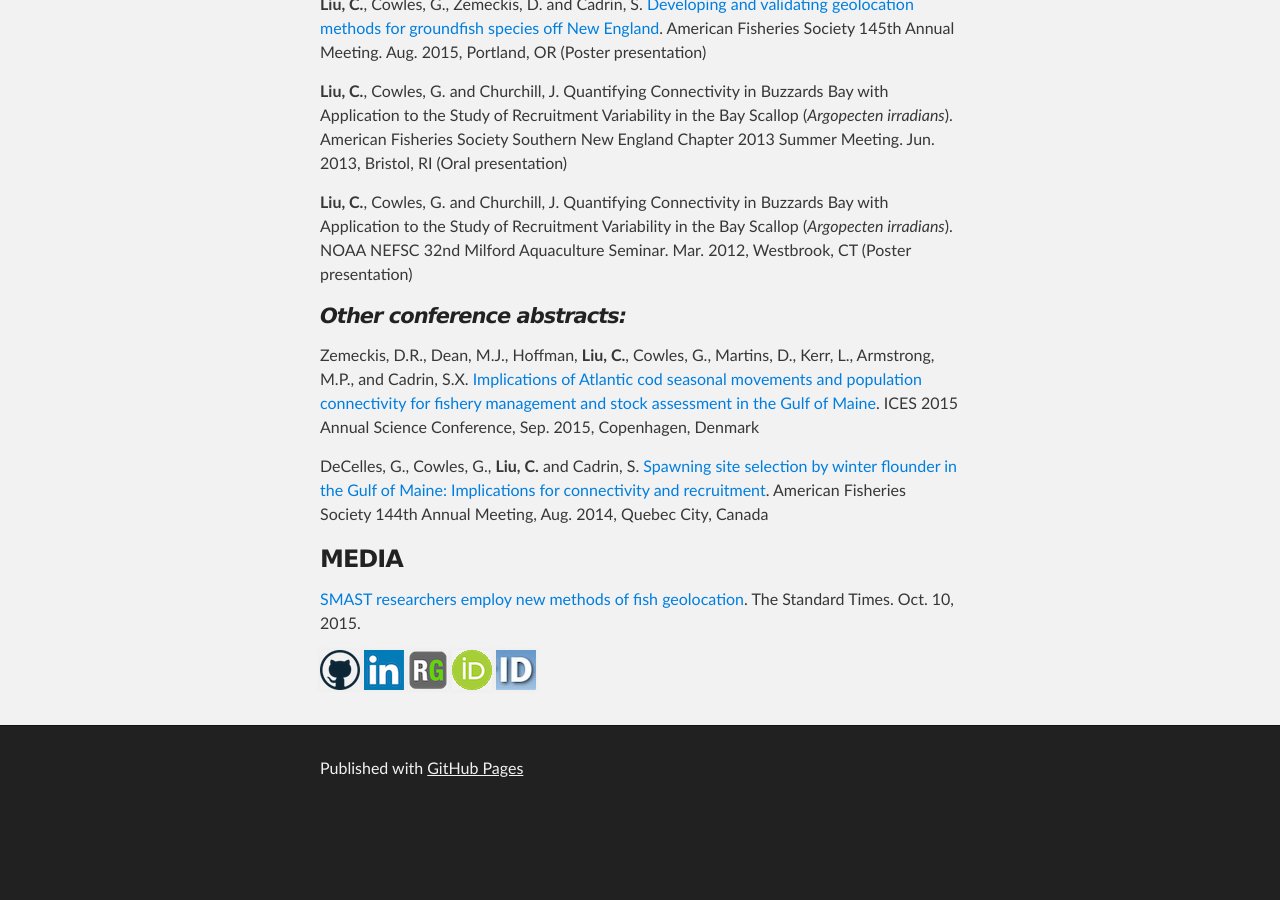
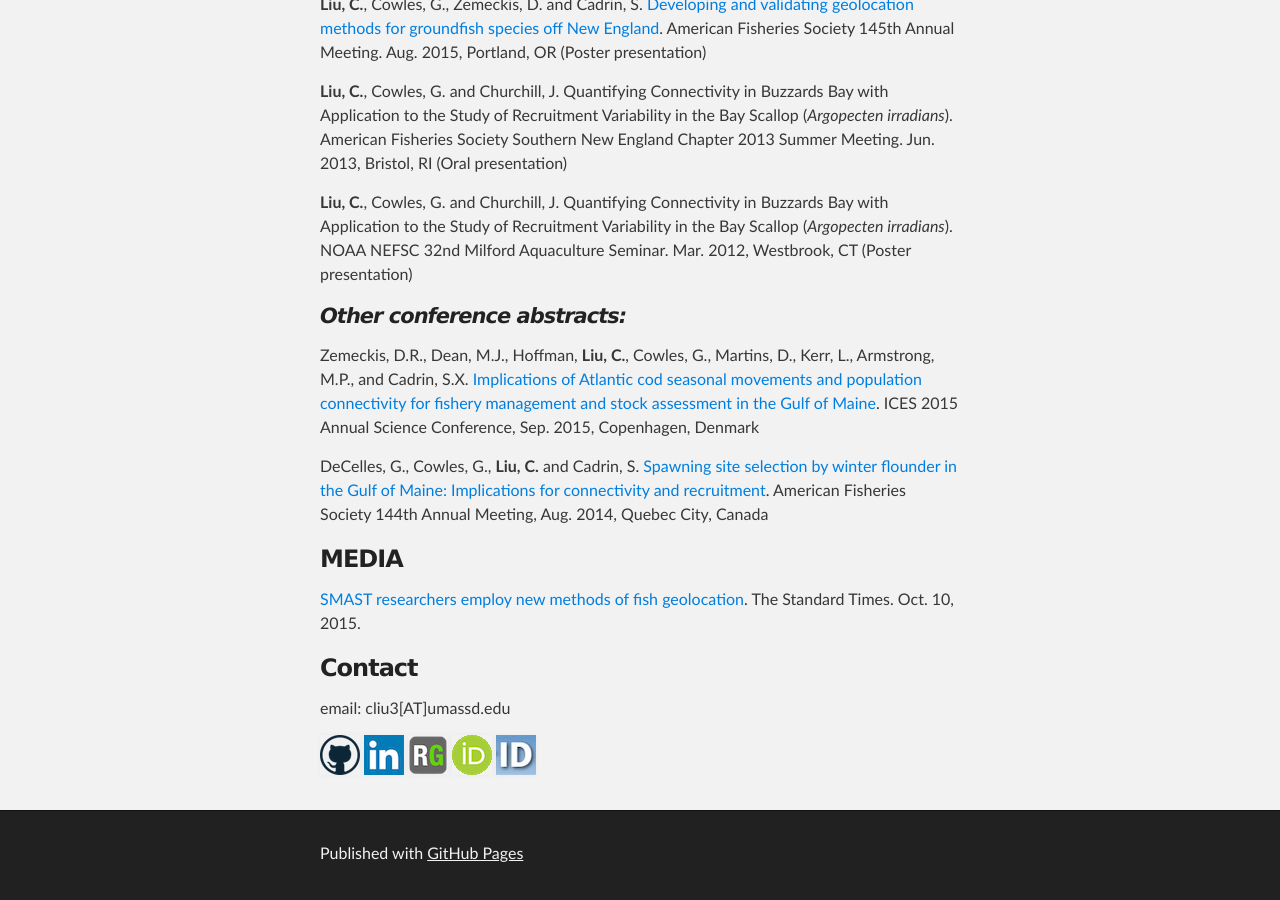
Before and after one commit to cliu3/cliu3.github.io, a Jekyll site: the page index.html, which Jekyll copies as it is, in a window 1280 px wide and 900 px high, scrolled down 2056 px. Built offline with Jekyll 4.4.1, drawn with Linux system fonts in a browser that asks for light colours; before the commit the page ends 2871 px from its top, so only the background shows below that.

```diff
--- a/index.html
+++ b/index.html
@@ -114,6 +114,11 @@
 
 <p><a href="http://www.southcoasttoday.com/article/20151009/NEWS/151009357">SMAST researchers employ new methods of fish geolocation</a>. The Standard Times. Oct. 10, 2015.</p>
 
+<h3>
+<a id="contact" class="anchor" href="#contact" aria-hidden="true"><span aria-hidden="true" class="octicon octicon-link"></span></a>Contact</h3>
+
+<p>email: cliu3[AT]umassd.edu</p>
+
 <p><a href="https://github.com/cliu3"><img src="/images/github-64.png" alt="Foo"></a>
 <a href="https://www.linkedin.com/in/chang-liu-92023728"><img src="/images/linkedin.png" alt="Foo"></a>
 <a href="https://www.researchgate.net/profile/Chang_Liu17"><img src="/images/researchgate.png" alt="Foo"></a>
```
Also changed, not shown: params.json (+1 -1 lines).
